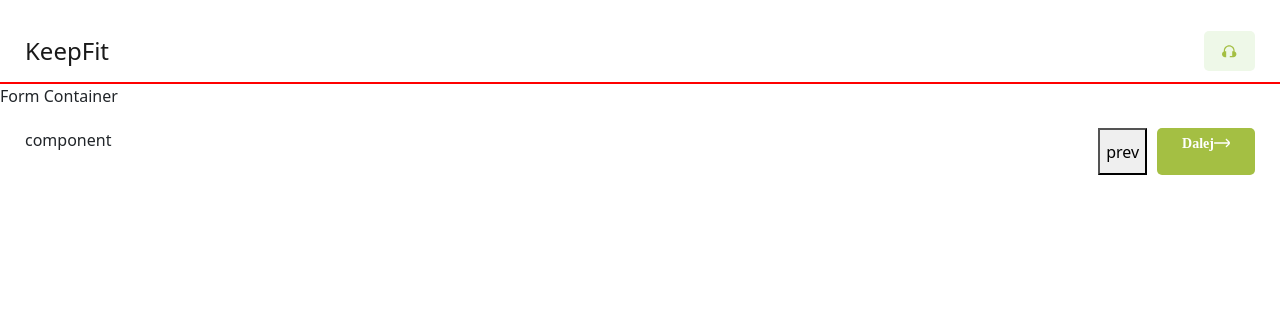
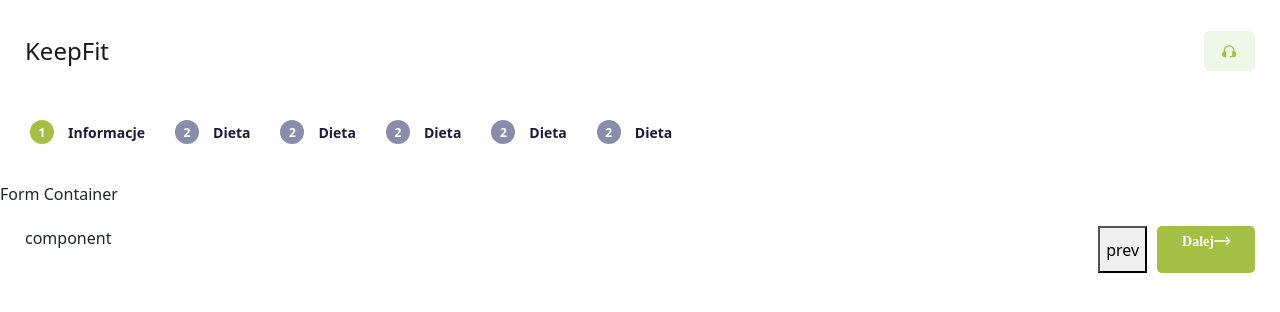
Before and after one commit to DamianTarczon/FitApp-frontend, a React (Create React App) app: page / in a window 1280 px wide. Shown: the top 312 px of the page. Built offline with nearby package versions, Linux system fonts and the light colour scheme.

Commit message:
initial version of stepheader implemented

```diff
--- /dev/null
+++ b/src/components/RoundIcon/index.scss
@@ -0,0 +1,22 @@
+@import "../../styles/config";
+
+.round-icon {
+    display: flex;
+    justify-content: center;
+    align-items: center;
+    background-color: $grey;
+    width: $round-icon-size;
+    height: $round-icon-size;
+    border-radius: calc($round-icon-size/2);
+    color: white;
+    font-style: normal;
+    font-weight: 600;
+    font-size: 12px;
+}
+
+.selected {
+    background-color: $green;
+}
+.completed {
+    background-color: $black;
+}
--- /dev/null
+++ b/src/components/RoundIcon/index.tsx
@@ -0,0 +1,16 @@
+import './index.scss'
+import { RoundIconProps } from '../../services/interfaces';
+
+export default function RoundIcon(props: RoundIconProps) {
+
+  const styles = props.completed
+  ? 'round-icon completed'
+  : props.selected
+  ? 'round-icon selected'
+  : 'round-icon'
+  return (
+    <div className={styles}>
+      {props.text}
+    </div>
+  );
+}
--- /dev/null
+++ b/src/components/StepButton/index.scss
@@ -0,0 +1,15 @@
+.step-button {
+    border: none;
+    background-color: transparent;
+    height: 24px;
+    display: flex;
+    padding: 0;
+    gap: 14px;
+    font-style: normal;
+    font-weight: 600;
+    font-size: 14px;
+    line-height: 17px;
+    display: flex;
+    align-items: center;
+    color: #1F1939;
+}
--- /dev/null
+++ b/src/components/StepButton/index.tsx
@@ -0,0 +1,15 @@
+import './index.scss'
+import { StepButtonProps } from '../../services/interfaces';
+import RoundIcon from '../RoundIcon';
+
+export default function StepButton(props: StepButtonProps) {
+  return (
+    <button className='step-button'>
+      <RoundIcon
+      text={props.number}
+      selected={props.selected}
+      completed={props.completed} />
+      {props.text}
+    </button>
+  );
+}
--- a/src/components/StepHeader/index.scss
+++ b/src/components/StepHeader/index.scss
@@ -1,4 +1,14 @@
 .step-header-container {
-    border: 1px solid red;
-    color: white;
+    height: 100px;
+    display: flex;
+    align-items: center;
+    padding: 0px 30px;
+    gap: 30px;
+    overflow: auto;
+    -ms-overflow-style: none;
+    scrollbar-width: none;
 }
+
+.step-header-container::-webkit-scrollbar {
+    display: none;
+  }
--- a/src/components/StepHeader/index.tsx
+++ b/src/components/StepHeader/index.tsx
@@ -1,10 +1,20 @@
 import './index.scss'
 import { StepHeaderProps } from '../../services/interfaces';
+import {StepButton} from '../../components'
 
 export default function StepHeader({buttons}: StepHeaderProps) {
+  const buttonsComponent = buttons.map(button => {
+    return <StepButton
+      number={button.number}
+      text={button.text}
+      selected={button.selected}
+      completed={button.completed}
+      />
+  })
+
   return (
     <div className='step-header-container'>
-
+      {buttonsComponent}
     </div>
   );
 }
--- a/src/components/index.tsx
+++ b/src/components/index.tsx
@@ -2,5 +2,6 @@ import FormContainer from "./FormContainer";
 import Header from "./Header";
 import StepBar from "./StepBar";
 import StepHeader from "./StepHeader";
+import StepButton from "./StepButton";
 
-export {FormContainer, Header, StepBar, StepHeader};
+export {FormContainer, Header, StepBar, StepHeader, StepButton};
--- a/src/pages/JoinForm.tsx
+++ b/src/pages/JoinForm.tsx
@@ -7,12 +7,38 @@ export default function JoinForm() {
     {
       number: '1',
       text: 'Informacje',
-      selected: true
+      selected: true,
+      completed: false,
     },
     {
       number: '2',
       text: 'Dieta',
-      selected: false
+      selected: false,
+      completed: false,
+    },
+    {
+      number: '2',
+      text: 'Dieta',
+      selected: false,
+      completed: false,
+    },
+    {
+      number: '2',
+      text: 'Dieta',
+      selected: false,
+      completed: false,
+    },
+    {
+      number: '2',
+      text: 'Dieta',
+      selected: false,
+      completed: false,
+    },
+    {
+      number: '2',
+      text: 'Dieta',
+      selected: false,
+      completed: false,
     },
   ]
   return (
--- /dev/null
+++ b/src/styles/_config.scss
@@ -0,0 +1,6 @@
+
+
+$green: #A4BF43;
+$round-icon-size: 24px;
+$grey: #878DAB;
+$black: #1F1939
```
Also changed, not shown: src/services/interfaces.tsx (+14 -0 lines).
